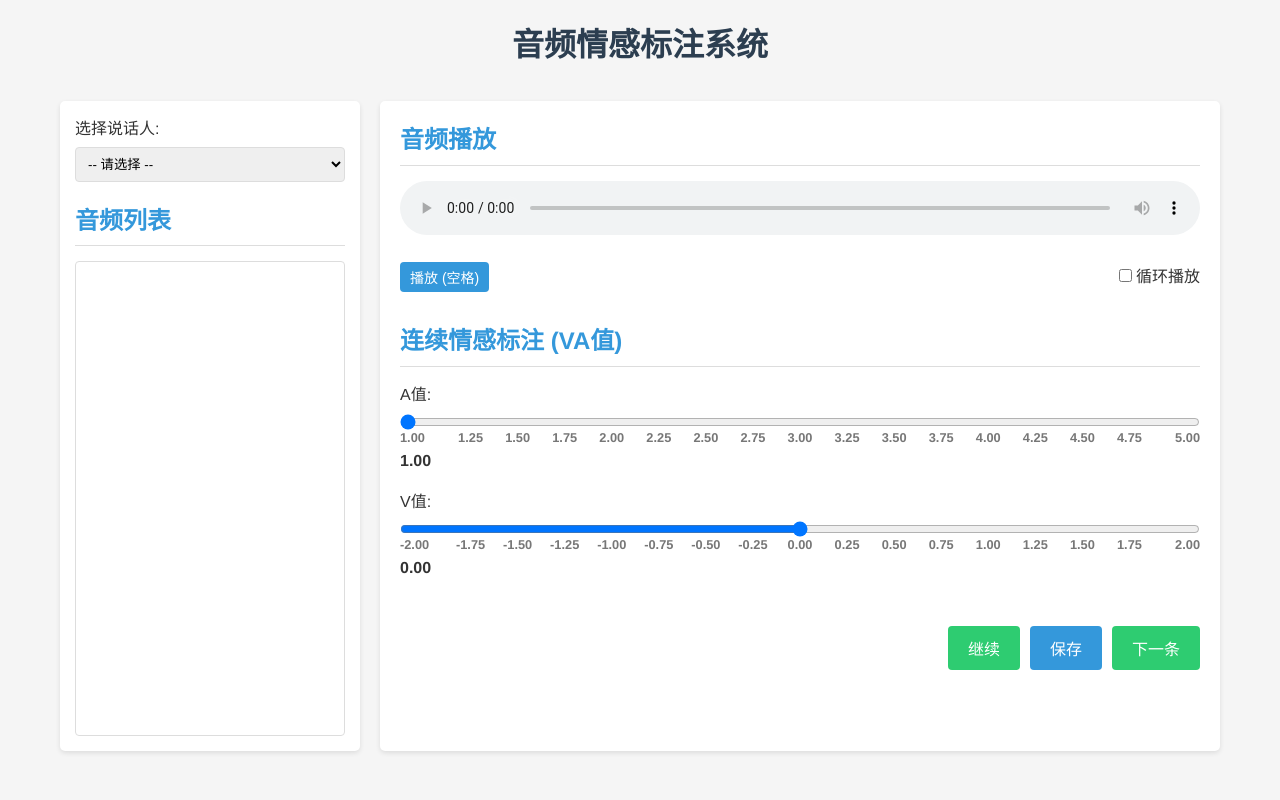
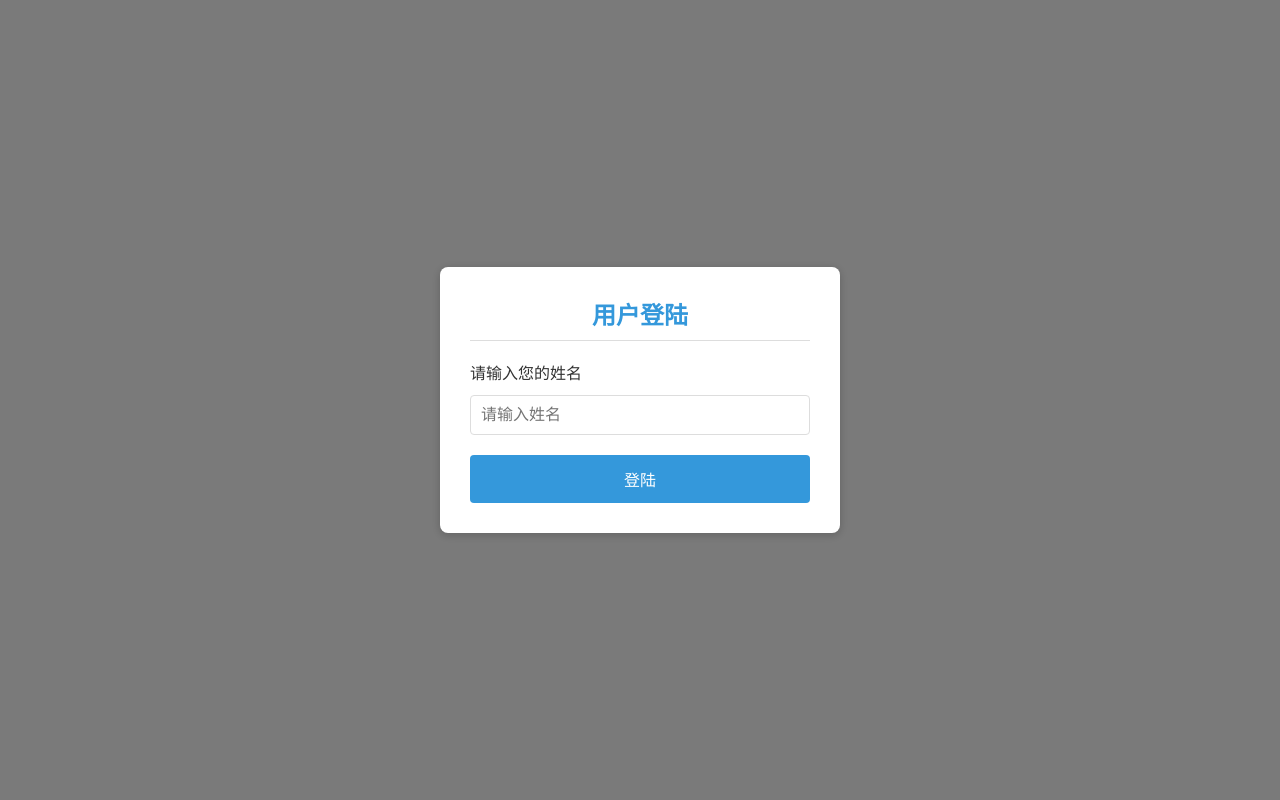
Before and after one commit to Spinoza1124/emotion_labeling, a Flask app: page / in a window 1280 px wide. Run offline with Flask 2, Linux system fonts and the light colour scheme; parts of the project's set-up code (start-up, migrations or seed data) failed here and were passed over.

Commit message:
Update: 添加用户登陆页面

```diff
--- a/app.py
+++ b/app.py
@@ -1,6 +1,7 @@
 import glob
 import json
 import os
+from datetime import datetime
 
 from flask import Flask, jsonify, render_template, request, send_from_directory
 
@@ -99,6 +100,7 @@ def save_label():
     v_value = data.get("v_value")
     a_value = data.get("a_value")
     discrete_emotion = data.get("discrete_emotion")
+    username = data.get("username")  # 添加获取用户名
 
     if not all([speaker, audio_file, v_value is not None, a_value is not None]):
         return jsonify({"error": "缺少必要参数"}), 400
@@ -122,7 +124,9 @@ def save_label():
         "audio_file": audio_file,
         "v_value": v_value,
         "a_value": a_value,
-        "discrete_emotion": discrete_emotion
+        "discrete_emotion": discrete_emotion,
+        "username": username, # 添加用户名字段
+        "timestamp": datetime.now().strftime("%Y-%m-%d %H:%M:%S") # 可选：添加时间戳
     }
 
     if existing_index is not None:
--- a/static/css/style.css
+++ b/static/css/style.css
@@ -296,3 +296,76 @@ button:disabled {
     align-items: center;
     margin-top: 10px;
 }
+
+/* 模态框样式 */
+.modal {
+    position: fixed;
+    top: 0;
+    left: 0;
+    width: 100%;
+    height: 100%;
+    background-color: rgba(0, 0, 0, 0.5);
+    display: flex;
+    justify-content: center;
+    align-items: center;
+    z-index: 1000;
+}
+
+.modal-content {
+    background-color: white;
+    padding: 30px;
+    border-radius: 8px;
+    width: 400px;
+    max-width: 90%;
+    box-shadow: 0 2px 10px rgba(0, 0, 0, 0.2);
+}
+
+.modal-content h2 {
+    text-align: center;
+    margin-bottom: 20px;
+}
+
+.form-group {
+    margin-bottom: 20px;
+}
+
+.form-group label {
+    display: block;
+    margin-bottom: 8px;
+}
+
+.form-group input {
+    width: 100%;
+    padding: 10px;
+    border: 1px solid #ddd;
+    border-radius: 4px;
+    font-size: 16px;
+}
+
+#login-button {
+    width: 100%;
+    padding: 12px;
+    background-color: #3498db;
+    color: white;
+    border: none;
+    border-radius: 4px;
+    cursor: pointer;
+    font-size: 16px;
+    transition: background-color 0.2s;
+}
+
+#login-button:hover {
+    background-color: #2980b9;
+}
+
+.user-info {
+    text-align: right;
+    margin-bottom: 20px;
+    font-size: 14px;
+    color: #555;
+}
+
+.user-info span {
+    font-weight: bold;
+    color: #3498db;
+}
--- a/static/js/main.js
+++ b/static/js/main.js
@@ -1,4 +1,14 @@
 document.addEventListener('DOMContentLoaded', function() {
+    // 登陆相关元素
+    const loginModal = document.getElementById('login-modal');
+    const usernameInput = document.getElementById('username');
+    const loginButton = document.getElementById('login-button');
+    const mainContainer = document.getElementById('main-container');
+    const currentUserSpan = document.getElementById('current-user');
+
+    // 用户名变量
+    let currentUsername = '';
+
     // 获取DOM元素
     const speakerSelect = document.getElementById('speaker-select');
     const audioListContainer = document.getElementById('audio-list-container');
@@ -84,6 +94,47 @@ document.addEventListener('DOMContentLoaded', function() {
             togglePlayPause();
         }
     });
+
+     // 检查是否已登录（从localStorage获取）
+     function checkLogin() {
+        const savedUsername = localStorage.getItem('emotion_labeling_username');
+        if (savedUsername) {
+            currentUsername = savedUsername;
+            currentUserSpan.textContent = currentUsername;
+            loginModal.style.display = 'none';
+            mainContainer.style.display = 'block';
+
+            // 初始化应用
+            initSpeakers();
+        }
+    }
+
+    // 处理登录按钮点击
+    loginButton.addEventListener('click', function() {
+        const username = usernameInput.value.trim();
+        if (username) {
+            currentUsername = username;
+            localStorage.setItem('emotion_labeling_username', username);
+            currentUserSpan.textContent = username;
+            loginModal.style.display = 'none';
+            mainContainer.style.display = 'block';
+
+            // 初始化应用
+            initSpeakers();
+        } else {
+            alert('请输入您的姓名！');
+        }
+    });
+
+    // 键盘事件：回车键登录
+    usernameInput.addEventListener('keydown', function(event) {
+        if (event.key === 'Enter') {
+            loginButton.click();
+        }
+    });
+
+    // 初始化检查登陆状态
+    checkLogin();
 
     // 添加播放/暂停控制函数
     function togglePlayPause() {
@@ -329,9 +380,10 @@ document.addEventListener('DOMContentLoaded', function() {
         const labelData = {
             speaker: currentSpeaker,
             audio_file: audioFile.file_name,
-            v_value: parseInt(vSlider.value),
-            a_value: parseInt(aSlider.value),
-            discrete_emotion: selectedDiscreteEmotion
+            v_value: parseFloat(vSlider.value),
+            a_value: parseFloat(aSlider.value),
+            discrete_emotion: selectedDiscreteEmotion,
+            username:currentUsername, // 添加用户名
         };
 
         saveButton.disabled = true;
--- a/templates/index.html
+++ b/templates/index.html
@@ -7,9 +7,22 @@
     <link rel="stylesheet" href="/static/css/style.css">
 </head>
 <body>
-    <div class="container">
+
+    <!-- 登陆模态框-->
+    <div id ="login-modal" class="modal">
+        <div class="modal-content">
+            <h2>用户登陆</h2>
+            <div class="form-group">
+                <label for="username">请输入您的姓名</label>
+                <input type="text" id="username" placeholder="请输入姓名" required>
+            </div>
+            <button id="login-button">登陆</button>
+        </div>
+    </div>
+
+    <div class="container" style="display: none;" id="main-container">
         <h1>音频情感标注系统</h1>
-
+        <div class="user-info">当前用户: <span id="current-user"></span></div>
         <div class="main-content">
             <div class="sidebar">
                 <div class="speaker-selection">
```
